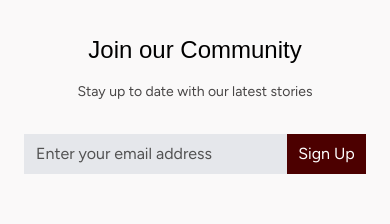
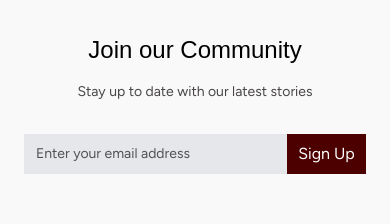
Before and after one commit to Nnenna-udefi/Seraphe-beauty, a Next.js app: page / in a window 390 px wide. Shown: the part 4500-4724 px from the top of the page. Built offline with nearby package versions, Linux system fonts and the light colour scheme; a web font is replaced by a local one.

Commit message:
feat: added community page

```diff
--- a/app/components/ui/community.tsx
+++ b/app/components/ui/community.tsx
@@ -13,7 +13,7 @@ const Community = () => {
         <input
           type="email"
           placeholder="Enter your email address"
-          className="py-2 px-3 bg-gray-200 w-full text-base text-[#525252] placeholder:text-[#525252]"
+          className="py-2 px-3 bg-gray-200 w-full text-sm md:text-base text-[#525252] placeholder:text-[#525252]"
         />
         <button type="submit" className="w-25 text-white p-2 bg-primaryBg">
           Sign Up
```
